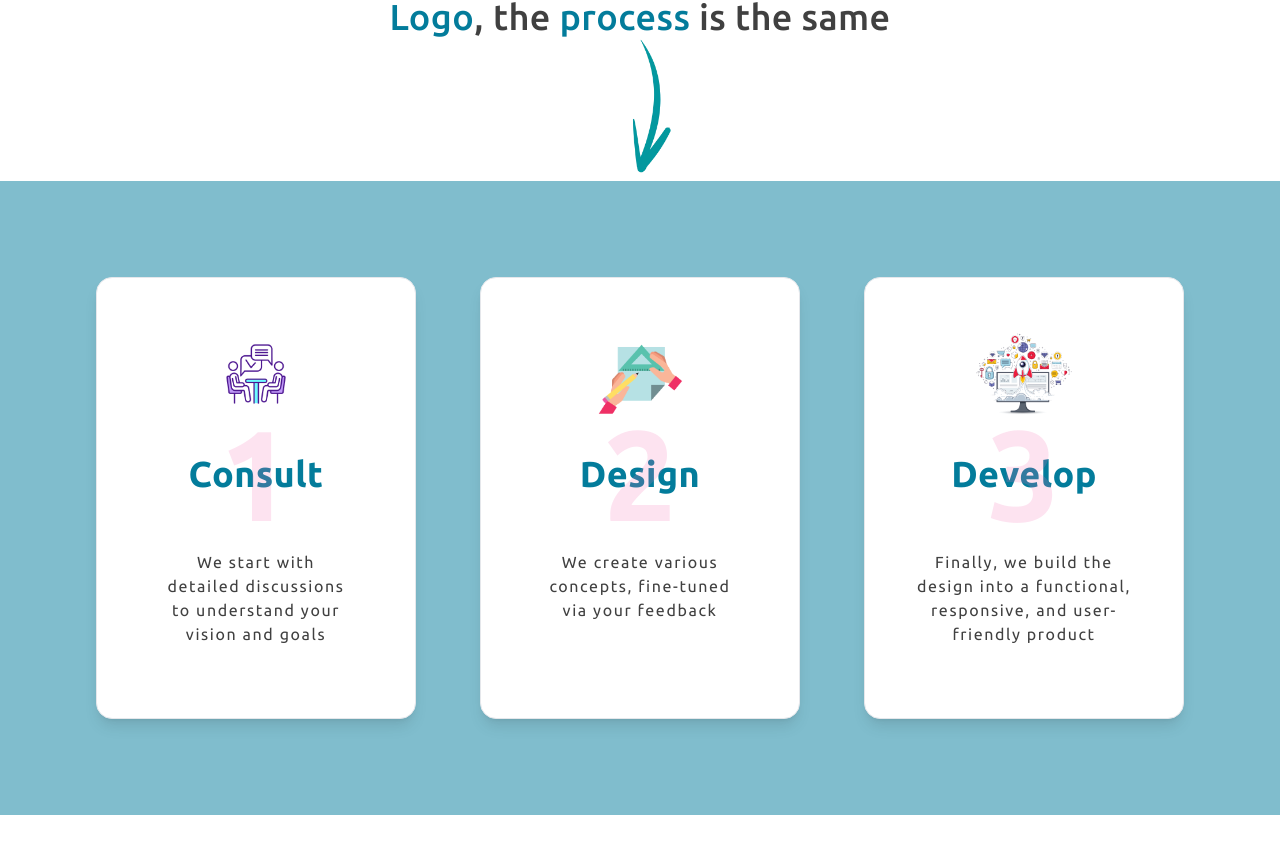
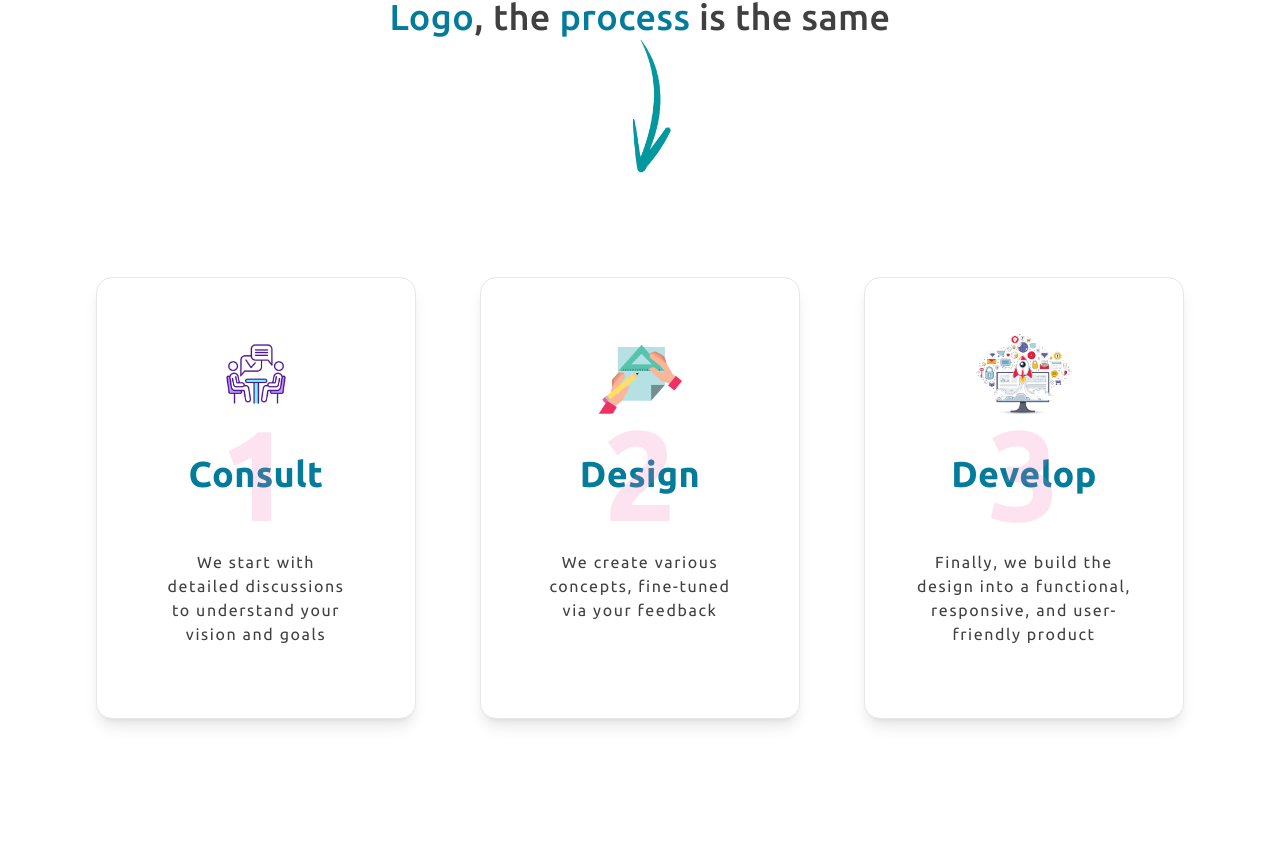
Before and after one commit to KramYengir/rigneymade, a Next.js app: page / in a window 1280 px wide. Shown: the part 1437-2280 px from the top of the page. Built offline with nearby package versions, Linux system fonts and the light colour scheme.

Commit message:
try without bg

```diff
--- a/components/Home/ProcessSection.tsx
+++ b/components/Home/ProcessSection.tsx
@@ -6,7 +6,7 @@ import ProcessCard from "@/components/Home/ProcessCard";
 
 const ProcessSection = () => {
   return (
-    <section className="bg-rm-primary-700/50 dark:bg-rm-primary-300/60 py-12">
+    <section className="py-12">
       <div className="rm-container flex flex-wrap justify-evenly  gap-y-16 py-12">
         <ProcessCard
           icon={consultIcon}
```
